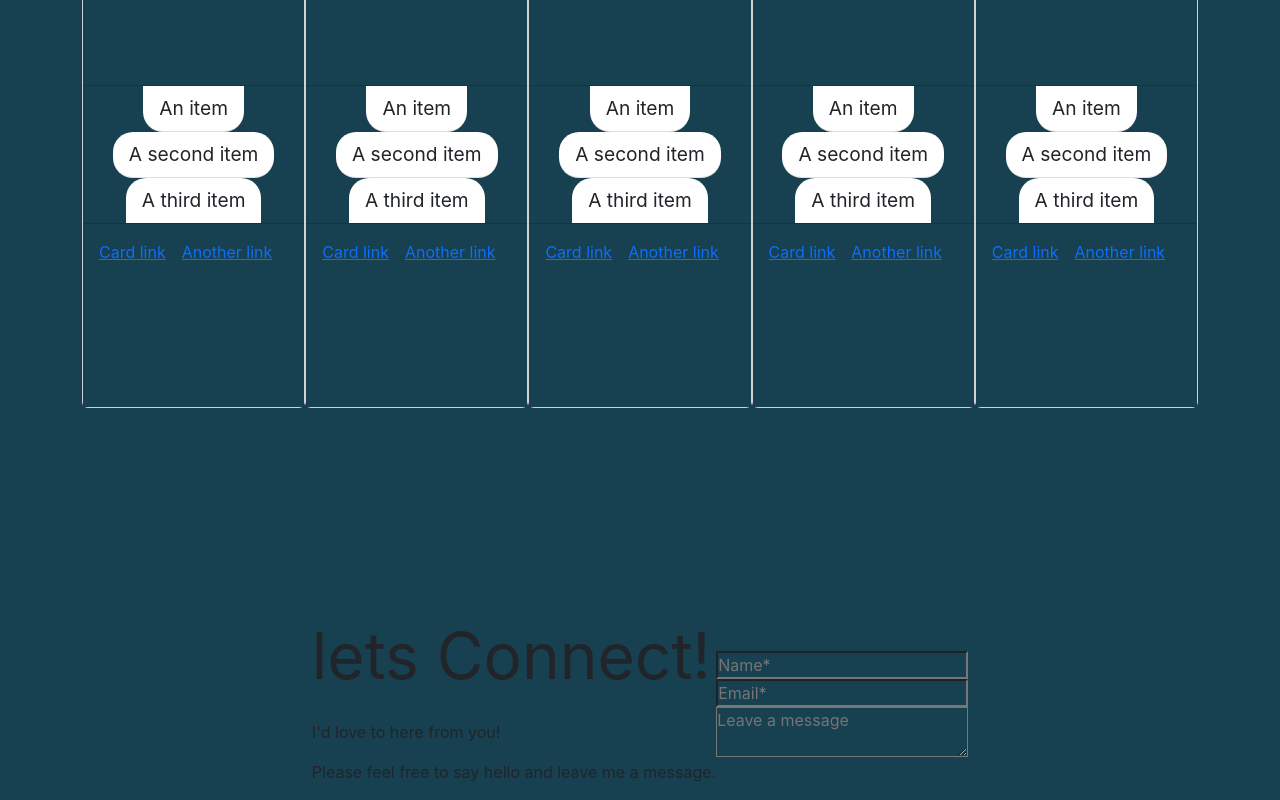
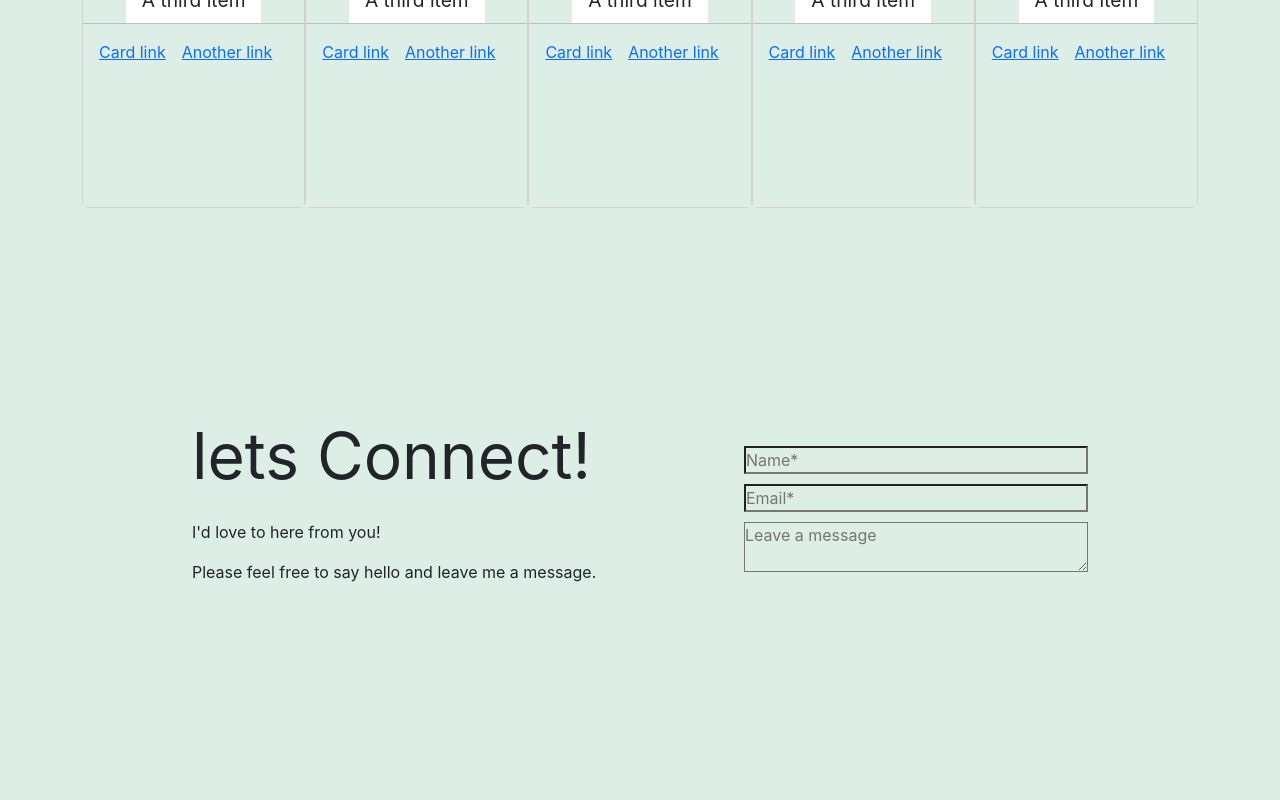
Before and after one commit to wesleyweitianqi/portfolio, a React (Create React App) app: page / in a window 1280 px wide. Shown: the part 3050-3850 px from the top of the page. After the commit the page ends 3650 px from the top, so only its background shows below. Built offline with nearby package versions, Linux system fonts and the light colour scheme.

Commit message:
contacts

```diff
--- a/src/app.scss
+++ b/src/app.scss
@@ -2,5 +2,5 @@
   box-sizing: border-box;
   margin:0;
   padding: 0;
-  background-color: rgb(23, 64, 81);
+  background-color: rgb(220, 238, 229);
 }
--- a/src/components/Contact.tsx
+++ b/src/components/Contact.tsx
@@ -3,7 +3,7 @@ import './contact.scss';
 
 const Contact: React.FC = () => {
     return (
-        <table>
+        <table className="contact-container">
             <tr>
                 <td>
                     <p className='section'>lets Connect!</p>
--- a/src/components/contact.scss
+++ b/src/components/contact.scss
@@ -1,13 +1,23 @@
+.contact-container {
+    margin: auto;
+    margin-top: 200px;
+    width:70%;
+    height: 50%;
+
     .contact {
         display: flex;
         flex-direction: column;
+        input {
+            margin-top: 10px;
+        }
+        textarea {
+            margin-top:10px;
+        }
     }
 
     .section {
         font-size: 4rem;
     }
 
-table {
-    margin: auto;
-    margin-top: 200px;
+
 }
--- a/src/components/skill.scss
+++ b/src/components/skill.scss
@@ -26,7 +26,7 @@
             margin:auto;
             display: flex;
             justify-content: space-between;
-            font-size: 2.5rem;
+            font-size: 3rem;
            }
        }
     }
```
Lines whose indentation alone changed are shown as unchanged.
